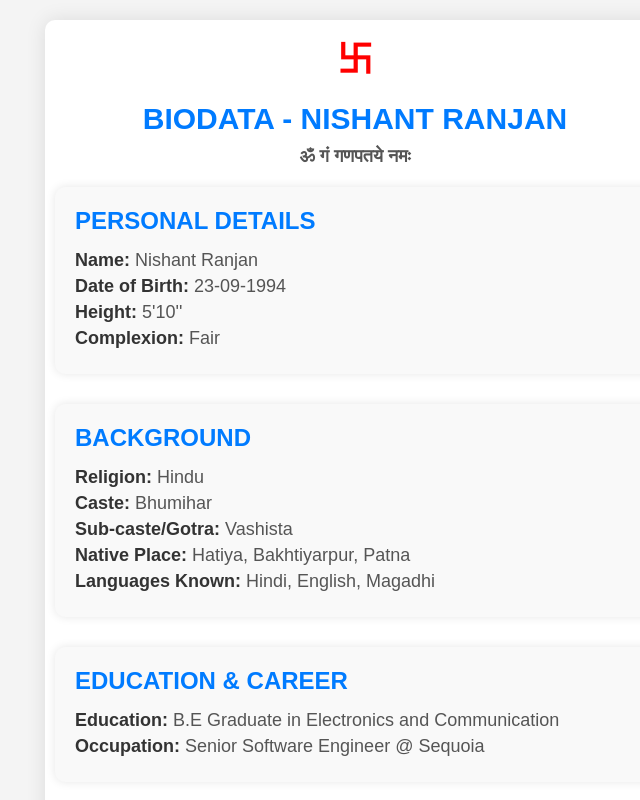
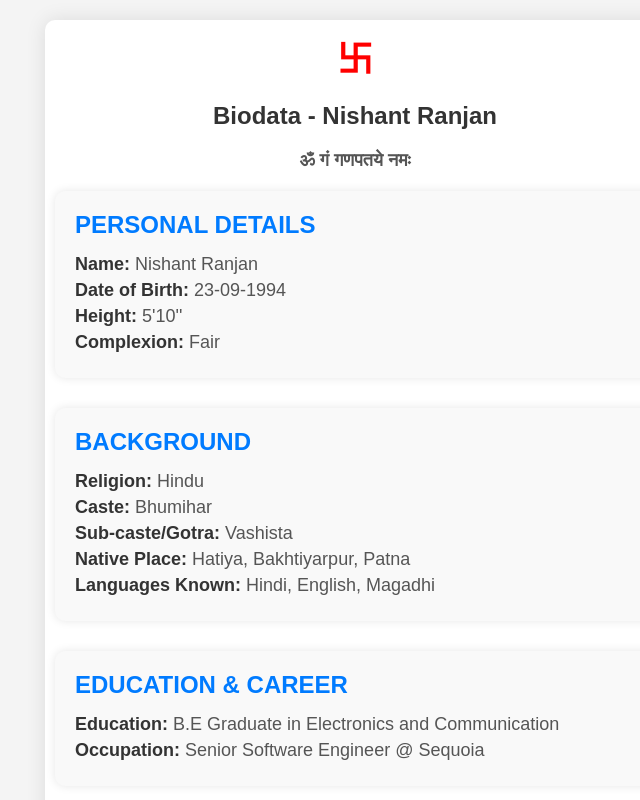
Before and after one commit to nish4033/Biodata_Nishant, a plain HTML site: page index.html in a window 1280 px wide. Shown: the top 800 px of the page, without its empty margins (285-925 px from the left). Drawn offline with Linux system fonts and the light colour scheme.

Commit message:
Update index.html

```diff
--- a/index.html
+++ b/index.html
@@ -97,7 +97,7 @@
 <div class="container">
   <div class="header">
     <div class="swastik">卐</div>
-    <h1>Biodata - Nishant Ranjan</h1>
+    <h2>Biodata - Nishant Ranjan</h2>
     <div class="quote"><strong>ॐ गं गणपतये नमः</strong></div>
   </div>
 
```
